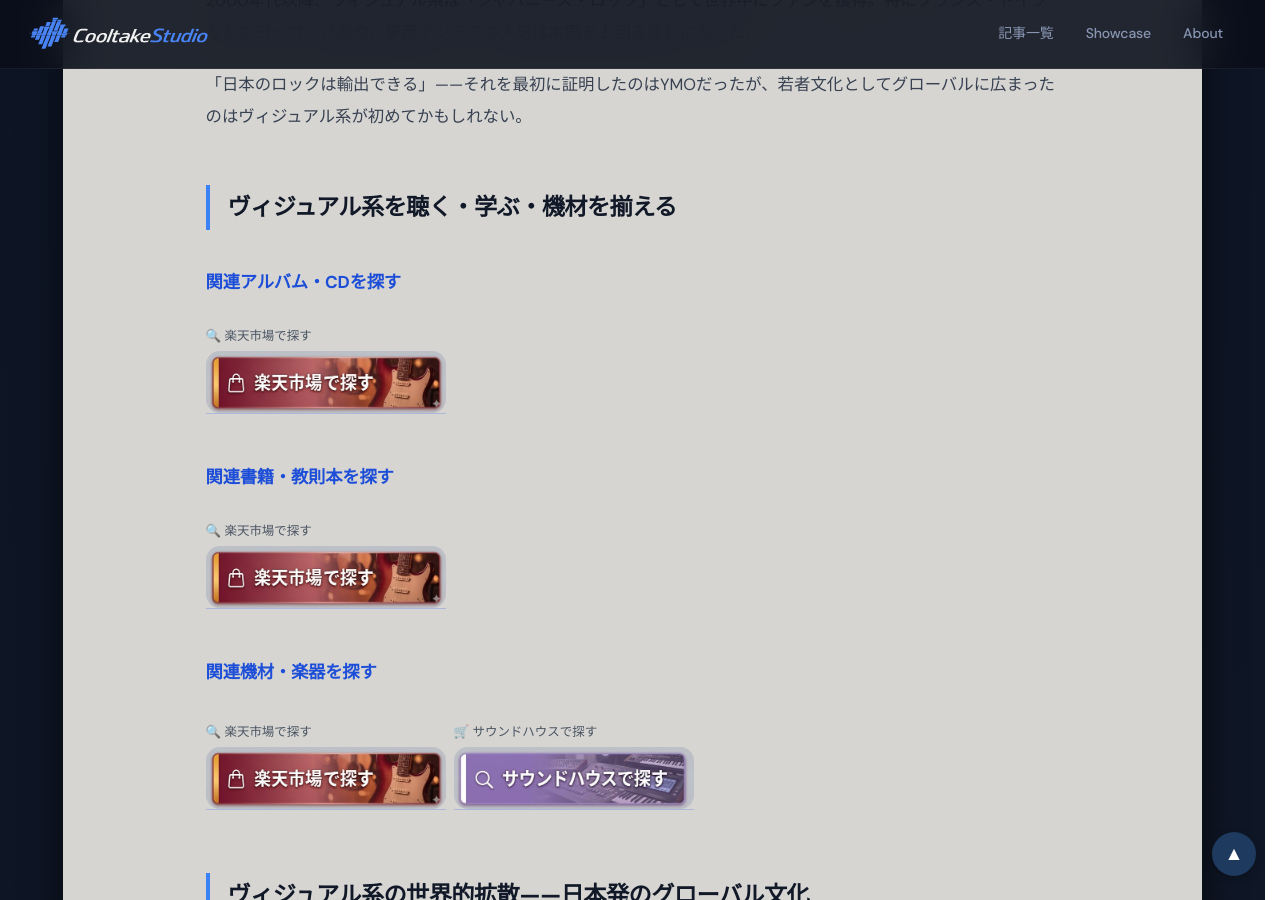
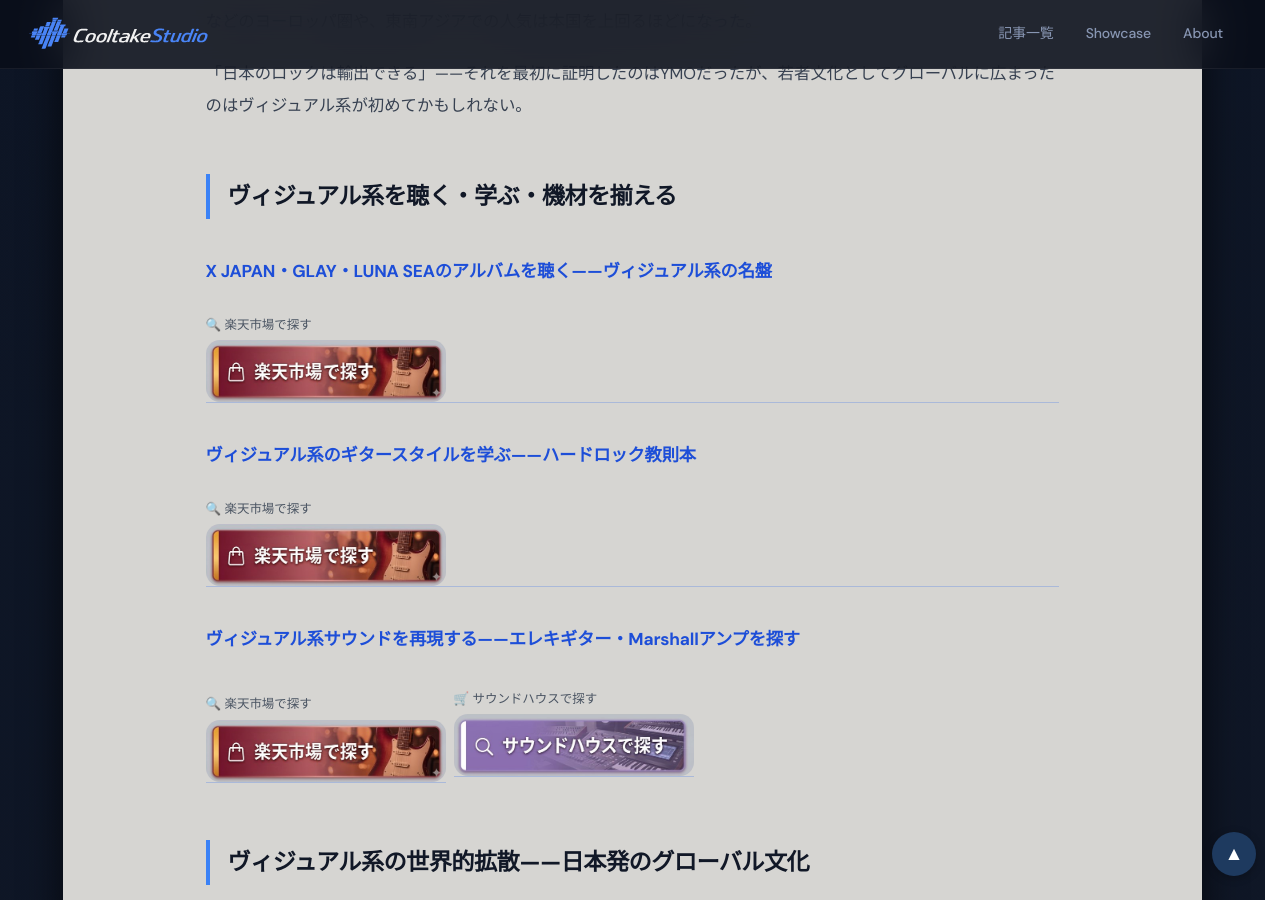
Before and after one commit to cooltake/cooltake.github.io, a Jekyll site: the page built from _posts/2026-05-30-japan-music-10-visual-kei.md, in a window 1280 px wide and 900 px high, scrolled down 3275 px. Built offline with Jekyll 4.4.1, drawn with Linux system fonts in a browser that asks for light colours; some web fonts are replaced.

Commit message:
deploy: sync from staging (_posts/2026-05-30-japan-music-10-visual-kei.md)

```diff
--- a/_posts/2026-05-30-japan-music-10-visual-kei.md
+++ b/_posts/2026-05-30-japan-music-10-visual-kei.md
@@ -62,23 +62,7 @@
 
 
 
-<div style="background:#e8edf2;border-radius:12px;padding:1.5rem;margin:1.5rem 0;border-left:4px solid #1e3a5f;">
-
-<h3 style="color:#111827;margin-top:0;">🎸 ヴィジュアル系サウンドの核心</h3>
-
-<ul style="color:#374151;">
-
-<li><strong>ハイゲインの歪み</strong>：Marshall JCM800のハイゲインチャンネルが基本</li>
-
-<li><strong>美しいクリーントーン</strong>：激しさとの対比を生む叙情的なアルペジオ</li>
-
-<li><strong>ツインリードギター</strong>：2本のギターがユニゾン・ハーモニーで絡む</li>
-
-<li><strong>オーケストラアレンジ</strong>：YOSHIKIのピアノとストリングスの組み合わせ</li>
-
-</ul>
-
-</div>
+<div style="background:#e8edf2;border-radius:12px;padding:1.5rem;margin:1.5rem 0;border-left:4px solid #1e3a5f;"><h3 style="color:#111827;margin-top:0;">🎸 ヴィジュアル系サウンドの核心</h3><ul style="color:#374151;"><li><strong>ハイゲインの歪み</strong>：Marshall JCM800のハイゲインチャンネルが基本</li><li><strong>美しいクリーントーン</strong>：激しさとの対比を生む叙情的なアルペジオ</li><li><strong>ツインリードギター</strong>：2本のギターがユニゾン・ハーモニーで絡む</li><li><strong>オーケストラアレンジ</strong>：YOSHIKIのピアノとストリングスの組み合わせ</li></ul></div>
 
 
 
@@ -120,12 +104,7 @@
 
 
 
-<div style="margin:1.5rem 0;">
-
-<span style="display:block;font-size:.78rem;color:#4b5563;margin-bottom:3px;margin-top:6px;">🛒 サウンドハウスで探す</span>
-<a href="https://h.accesstrade.net/sp/cc?rk=0100pdhv00n9hy&url=https%3A%2F%2Fwww.soundhouse.co.jp%2Fsearch%2Findex%3Fs_category_cd%3D130%26s_maker_cd%3D%26s_search_all%3D%26s_ord%3D" rel="nofollow" referrerpolicy="no-referrer-when-downgrade" style="display:inline-block;text-decoration:none;"><img src="/assets/images/btn-soundhouse.jpg" alt="サウンドハウスで探す" width="240" style="max-width:100%;height:auto;border-radius:14px;display:block;"></a>
-
-</div>
+<div style="margin:1.5rem 0;"><span style="display:block;font-size:.78rem;color:#4b5563;margin-bottom:3px;margin-top:6px;">🛒 サウンドハウスで探す</span><a href="https://h.accesstrade.net/sp/cc?rk=0100pdhv00n9hy&url=https%3A%2F%2Fwww.soundhouse.co.jp%2Fsearch%2Findex%3Fs_category_cd%3D130%26s_maker_cd%3D%26s_search_all%3D%26s_ord%3D" rel="nofollow" referrerpolicy="no-referrer-when-downgrade" style="display:inline-block;text-decoration:none;"><img src="/assets/images/btn-soundhouse.jpg" alt="サウンドハウスで探す" width="240" style="max-width:100%;height:auto;border-radius:14px;display:block;"></a></div>
 
 
 
@@ -153,12 +132,7 @@
 
 
 
-<div style="margin:1.5rem 0;">
-
-<span style="display:block;font-size:.78rem;color:#4b5563;margin-bottom:3px;margin-top:6px;">🔍 楽天市場で探す</span>
-<a href="https://hb.afl.rakuten.co.jp/ichiba/54518dd8.3792440a.54518dd9.03b99be4/?pc=https%3A%2F%2Fsearch.rakuten.co.jp%2Fsearch%2Fmall%2F%25E3%2582%A8%25E3%2583%AC%25E3%2582%AD%25E3%2582%AE%25E3%2582%BF%25E3%2583%BC%2BMarshall%2F" rel="nofollow" referrerpolicy="no-referrer-when-downgrade" style="display:inline-block;text-decoration:none;"><img src="/assets/images/btn-rakuten.jpg" alt="楽天市場で探す" width="240" style="max-width:100%;height:auto;border-radius:14px;display:block;"></a>
-
-</div>
+<div style="margin:1.5rem 0;"><span style="display:block;font-size:.78rem;color:#4b5563;margin-bottom:3px;margin-top:6px;">🔍 楽天市場で探す</span><a href="https://search.rakuten.co.jp/search/mall/������������+Marshall/" rel="nofollow" referrerpolicy="no-referrer-when-downgrade" style="display:block;text-decoration:none;text-align:center;"><img src="/assets/images/btn-rakuten.jpg" alt="楽天市場で探す" width="240" style="max-width:100%;height:auto;border-radius:14px;display:block;"></a></div>
 
 
 
@@ -184,51 +158,28 @@
 
 
 
-### 関連アルバム・CDを探す
+### X JAPAN・GLAY・LUNA SEAのアルバムを聴く——ヴィジュアル系の名盤
 
 
 
-<div style="margin:1.5rem 0;">
-
-<span style="display:block;font-size:.78rem;color:#4b5563;margin-bottom:3px;margin-top:6px;">🔍 楽天市場で探す</span>
-<a href="https://hb.afl.rakuten.co.jp/ichiba/54518dd8.3792440a.54518dd9.03b99be4/?pc=https%3A//search.rakuten.co.jp/search/mall/X%2BJAPAN%2BGLAY%2BLUNA%2BSEA%2BCD/" rel="nofollow" referrerpolicy="no-referrer-when-downgrade" style="display:inline-block;text-decoration:none;"><img src="/assets/images/btn-rakuten.jpg" alt="楽天市場で探す" width="240" style="max-width:100%;height:auto;border-radius:14px;display:block;"></a>
-
-</div>
+<div style="margin:1.5rem 0;"><span style="display:block;font-size:.78rem;color:#4b5563;margin-bottom:3px;margin-top:6px;">🔍 楽天市場で探す</span><a href="https://search.rakuten.co.jp/search/mall/X+JAPAN+GLAY+LUNA+SEA+CD/" rel="nofollow" referrerpolicy="no-referrer-when-downgrade" style="display:block;text-decoration:none;text-align:center;"><img src="/assets/images/btn-rakuten.jpg" alt="楽天市場で探す" width="240" style="max-width:100%;height:auto;border-radius:14px;display:block;"></a></div>
 
 
 
-### 関連書籍・教則本を探す
+### ヴィジュアル系のギタースタイルを学ぶ——ハードロック教則本
 
 
 
-<div style="margin:1.5rem 0;">
-
-<span style="display:block;font-size:.78rem;color:#4b5563;margin-bottom:3px;margin-top:6px;">🔍 楽天市場で探す</span>
-<a href="https://hb.afl.rakuten.co.jp/ichiba/54518dd8.3792440a.54518dd9.03b99be4/?pc=https%3A//search.rakuten.co.jp/search/mall/%E3%83%8F%E3%83%BC%E3%83%89%E3%83%AD%E3%83%83%E3%82%AF%2B%E3%82%AE%E3%82%BF%E3%83%BC%2B%E6%95%99%E5%89%87%E6%9C%AC/" rel="nofollow" referrerpolicy="no-referrer-when-downgrade" style="display:inline-block;text-decoration:none;"><img src="/assets/images/btn-rakuten.jpg" alt="楽天市場で探す" width="240" style="max-width:100%;height:auto;border-radius:14px;display:block;"></a>
-
-</div>
+<div style="margin:1.5rem 0;"><span style="display:block;font-size:.78rem;color:#4b5563;margin-bottom:3px;margin-top:6px;">🔍 楽天市場で探す</span><a href="https://search.rakuten.co.jp/search/mall/ハードロック+ギター+教則本/" rel="nofollow" referrerpolicy="no-referrer-when-downgrade" style="display:block;text-decoration:none;text-align:center;"><img src="/assets/images/btn-rakuten.jpg" alt="楽天市場で探す" width="240" style="max-width:100%;height:auto;border-radius:14px;display:block;"></a></div>
 
 
 
-### 関連機材・楽器を探す
+### ヴィジュアル系サウンドを再現する——エレキギター・Marshallアンプを探す
 
 
 
 
-<div style="display:flex;flex-wrap:wrap;gap:.5rem;align-items:center;margin:1.5rem 0;">
-<div>
-
-<span style="display:block;font-size:.78rem;color:#4b5563;margin-bottom:3px;margin-top:6px;">🔍 楽天市場で探す</span>
-<a href="https://hb.afl.rakuten.co.jp/ichiba/54518dd8.3792440a.54518dd9.03b99be4/?pc=https%3A//search.rakuten.co.jp/search/mall/%E3%82%A8%E3%83%AC%E3%82%AD%E3%82%AE%E3%82%BF%E3%83%BC%2BMarshall%2B%E3%82%A2%E3%83%B3%E3%83%97/" rel="nofollow" referrerpolicy="no-referrer-when-downgrade" style="display:inline-block;text-decoration:none;"><img src="/assets/images/btn-rakuten.jpg" alt="楽天市場で探す" width="240" style="max-width:100%;height:auto;border-radius:14px;display:block;"></a>
-
-</div>
-<div>
-
-<span style="display:block;font-size:.78rem;color:#4b5563;margin-bottom:3px;margin-top:6px;">🛒 サウンドハウスで探す</span>
-<a href="https://h.accesstrade.net/sp/cc?rk=0100pdhv00n9hy&url=https%3A%2F%2Fwww.soundhouse.co.jp%2Fsearch%2Findex%3Fs_category_cd%3D130%26s_maker_cd%3D%26s_search_all%3D%26s_ord%3D" rel="nofollow" referrerpolicy="no-referrer-when-downgrade" style="display:inline-block;text-decoration:none;"><img src="/assets/images/btn-soundhouse.jpg" alt="サウンドハウスで探す" width="240" style="max-width:100%;height:auto;border-radius:14px;display:block;"></a>
-
-</div>
-</div>
+<div style="display:flex;flex-wrap:wrap;gap:.5rem;align-items:center;margin:1.5rem 0;"><div><span style="display:block;font-size:.78rem;color:#4b5563;margin-bottom:3px;margin-top:6px;">🔍 楽天市場で探す</span><a href="https://search.rakuten.co.jp/search/mall/エレキギター+Marshall+アンプ/" rel="nofollow" referrerpolicy="no-referrer-when-downgrade" style="display:block;text-decoration:none;text-align:center;"><img src="/assets/images/btn-rakuten.jpg" alt="楽天市場で探す" width="240" style="max-width:100%;height:auto;border-radius:14px;display:block;"></a></div><div><span style="display:block;font-size:.78rem;color:#4b5563;margin-bottom:3px;margin-top:6px;">🛒 サウンドハウスで探す</span><a href="https://h.accesstrade.net/sp/cc?rk=0100pdhv00n9hy&url=https%3A%2F%2Fwww.soundhouse.co.jp%2Fsearch%2Findex%3Fs_category_cd%3D130%26s_maker_cd%3D%26s_search_all%3D%26s_ord%3D" rel="nofollow" referrerpolicy="no-referrer-when-downgrade" style="display:inline-block;text-decoration:none;"><img src="/assets/images/btn-soundhouse.jpg" alt="サウンドハウスで探す" width="240" style="max-width:100%;height:auto;border-radius:14px;display:block;"></a></div></div>
 
 
 
@@ -291,7 +242,4 @@
 - **ユニゾンとハーモニーの使い分け**：2本のギターが絡む複雑なアレンジ
 
 
-<div style="display:flex;justify-content:space-between;flex-wrap:wrap;gap:.8rem;margin:2rem 0;">
-<a href="/2026/05/30/japan-music-09-fusion-jazz/" style="display:inline-block;padding:.5rem 1rem;background:#e8edf2;border:1px solid #c8c5c0;border-radius:8px;color:#1e3a5f;text-decoration:none;font-size:.9rem;">← #09 フュージョン カシオペア・T-SQUARE</a>
-<a href="/2026/05/30/japan-music-11-komuro-jpop/" style="display:inline-block;padding:.5rem 1rem;background:#e8edf2;border:1px solid #c8c5c0;border-radius:8px;color:#1e3a5f;text-decoration:none;font-size:.9rem;">#11 小室サウンド →</a>
-</div>
+<div style="display:flex;justify-content:space-between;flex-wrap:wrap;gap:.8rem;margin:2rem 0;"><a href="/2026/05/30/japan-music-09-fusion-jazz/" style="display:inline-block;padding:.5rem 1rem;background:#e8edf2;border:1px solid #c8c5c0;border-radius:8px;color:#1e3a5f;text-decoration:none;font-size:.9rem;">← #09 フュージョン カシオペア・T-SQUARE</a><a href="/2026/05/30/japan-music-11-komuro-jpop/" style="display:inline-block;padding:.5rem 1rem;background:#e8edf2;border:1px solid #c8c5c0;border-radius:8px;color:#1e3a5f;text-decoration:none;font-size:.9rem;">#11 小室サウンド →</a></div>
```
